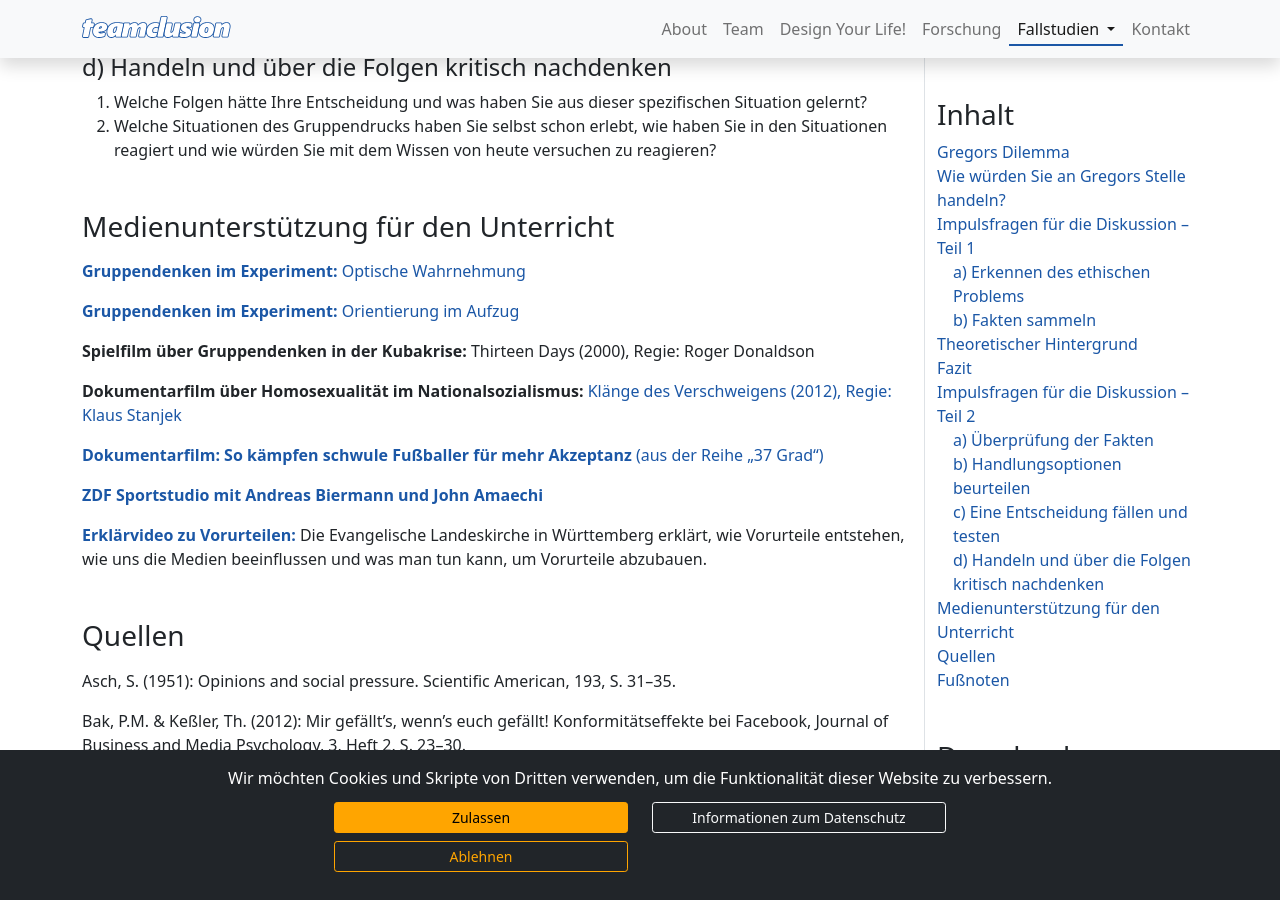
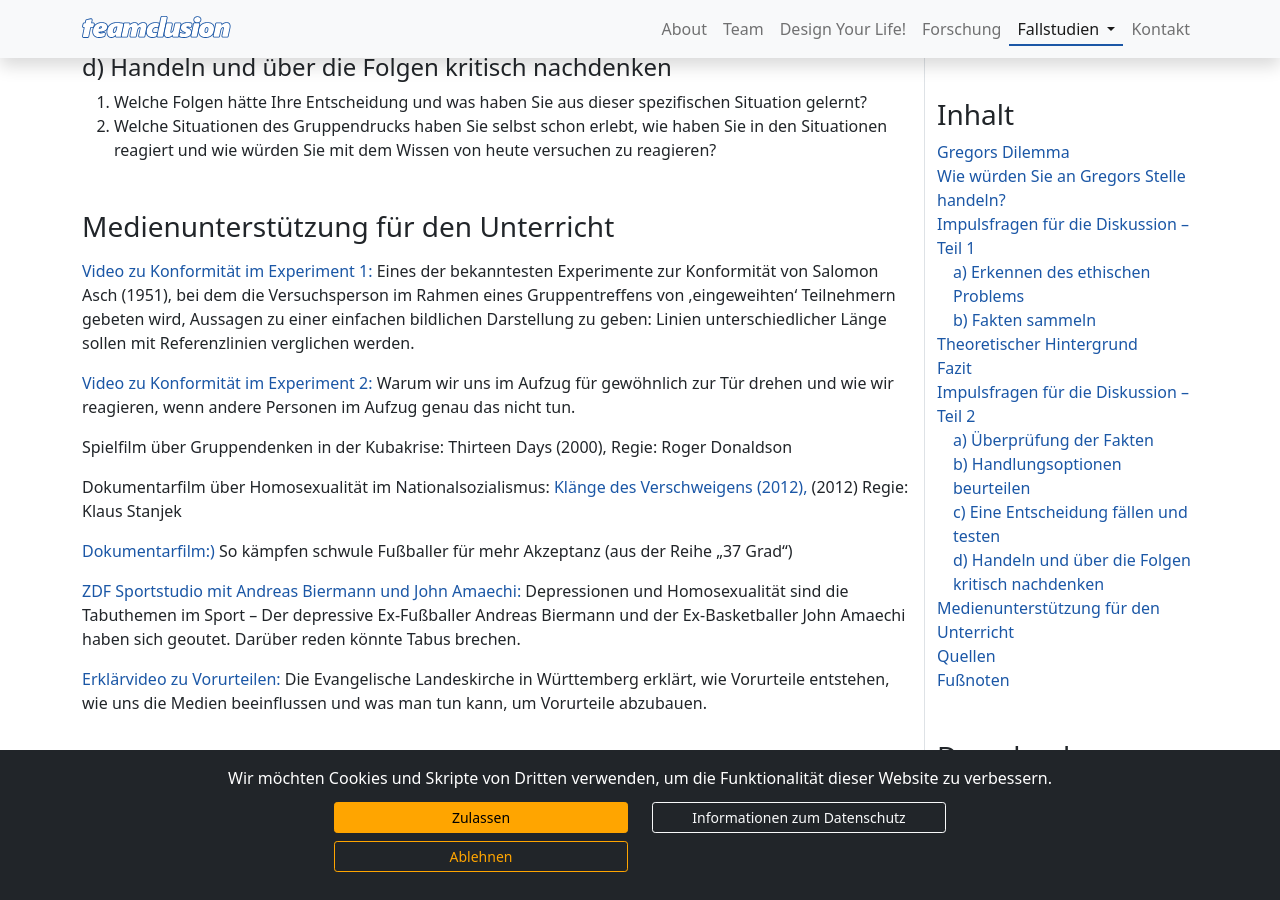
Before and after one commit to teamclusion/website, a Jekyll site: the page built from _fallstudien/nationalmannschaft_oder_aus.md, in a window 1280 px wide and 900 px high, scrolled down 5086 px. Built offline with Jekyll 4.4.1, drawn with Linux system fonts in a browser that asks for light colours; nearby versions of some CDN libraries; the table of contents is made by our own code.

Commit message:
Medienunterstützung update

```diff
--- a/_fallstudien/nationalmannschaft_oder_aus.md
+++ b/_fallstudien/nationalmannschaft_oder_aus.md
@@ -116,23 +116,19 @@ Es ist klar, dass Gregor sich der mit einem Outing verbundenen Risiken in groben
 
 <!-- * [Umfrage: Verantwortung und Pflichten](https://www.youtube.com/watch?v=SXA6QNPFKik) von der Landeszentrale für politische Bildung Nordrhein-Westfalen: Für wen und was trägt man Verantwortung? Gibt es Pflichten gegenüber dem Staat? Welche Pflichten hat man in einer Demokratie? -->
 
-[**Gruppendenken im Experiment:** Optische Wahrnehmung](https://www.youtube.com/watch?v=I40g6U3K7hc)
+[Video zu Konformität im Experiment 1:](https://www.youtube.com/watch?v=I40g6U3K7hc) Eines der bekanntesten Experimente zur Konformität von Salomon Asch (1951), bei dem die Versuchsperson im Rahmen eines Gruppentreffens von ‚eingeweihten‘ Teilnehmern gebeten wird, Aussagen zu einer einfachen bildlichen Darstellung zu geben: Linien unterschiedlicher Länge sollen mit Referenzlinien verglichen werden.
 
-[**Gruppendenken im Experiment:** Orientierung im Aufzug](https://www.youtube.com/watch?v=dDAbdMv14Is)
+[Video zu Konformität im Experiment 2:](https://www.youtube.com/watch?v=dDAbdMv14Is) Warum wir uns im Aufzug für gewöhnlich zur Tür drehen und wie wir reagieren, wenn andere Personen im Aufzug genau das nicht tun.
 
-**Spielfilm über Gruppendenken in der Kubakrise:**
-Thirteen Days (2000), Regie: Roger Donaldson
+Spielfilm über Gruppendenken in der Kubakrise: Thirteen Days (2000), Regie: Roger Donaldson
 
-**Dokumentarfilm über Homosexualität im Nationalsozialismus:**
-[Klänge des Verschweigens (2012), Regie: Klaus Stanjek](http://www.klaenge-des-verschweigens.de/)
+Dokumentarfilm über Homosexualität im Nationalsozialismus: [Klänge des Verschweigens (2012),](http://www.klaenge-des-verschweigens.de/) (2012) Regie: Klaus Stanjek
 
-[**Dokumentarfilm: So kämpfen schwule Fußballer für mehr Akzeptanz** (aus der Reihe „37 Grad“)](https://www.youtube.com/watch?v=6Azox8Rsg1M)
+[Dokumentarfilm:)](https://www.youtube.com/watch?v=6Azox8Rsg1M) So kämpfen schwule Fußballer für mehr Akzeptanz (aus der Reihe „37 Grad“)
 
-[**ZDF Sportstudio mit Andreas Biermann und John Amaechi**](https://www.youtube.com/watch?v=NcCHHBhNitw)
+[ZDF Sportstudio mit Andreas Biermann und John Amaechi:](https://www.youtube.com/watch?v=NcCHHBhNitw) Depressionen und Homosexualität sind die Tabuthemen im Sport – Der depressive Ex-Fußballer Andreas Biermann und der Ex-Basketballer John Amaechi haben sich geoutet. Darüber reden könnte Tabus brechen.
 
-[**Erklärvideo zu Vorurteilen:**](https://www.youtube.com/watch?v=D1BE0VDAI1Y) Die Evangelische Landeskirche in Württemberg erklärt, wie Vorurteile entstehen, wie uns die Medien beeinflussen und was man tun kann, um Vorurteile abzubauen.
-
-
+[Erklärvideo zu Vorurteilen:](https://www.youtube.com/watch?v=D1BE0VDAI1Y) Die Evangelische Landeskirche in Württemberg erklärt, wie Vorurteile entstehen, wie uns die Medien beeinflussen und was man tun kann, um Vorurteile abzubauen.
 
 
 ### Quellen
```
